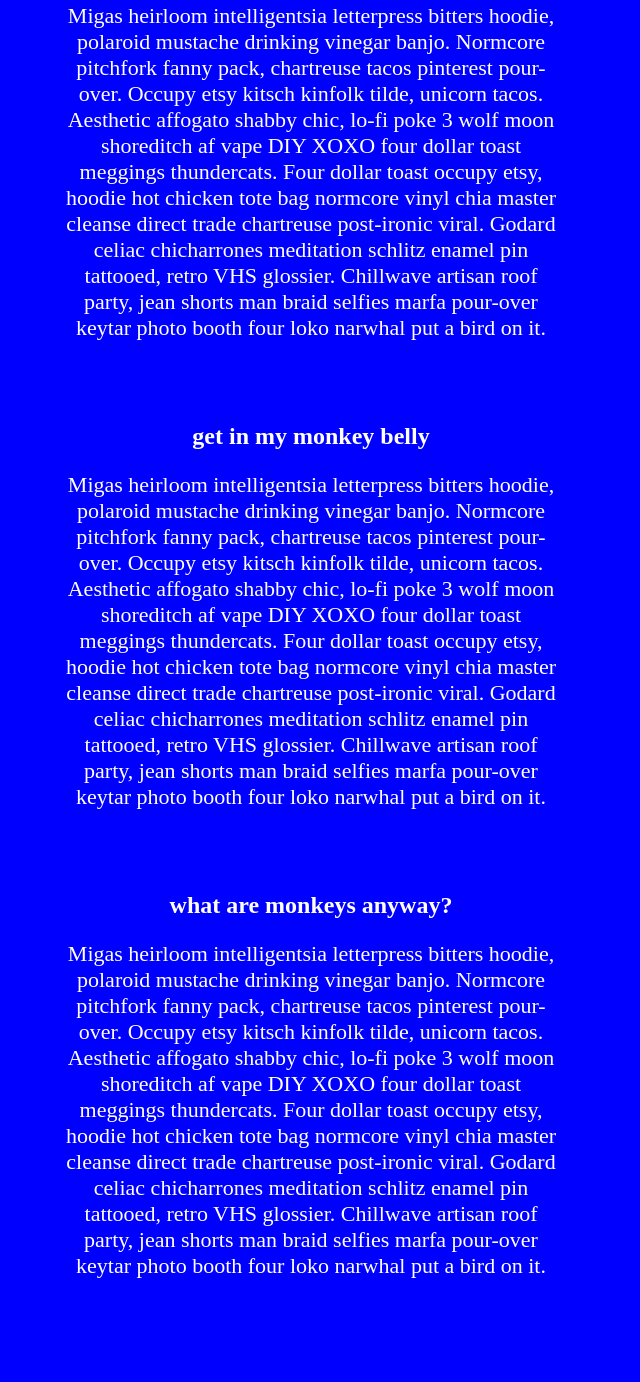
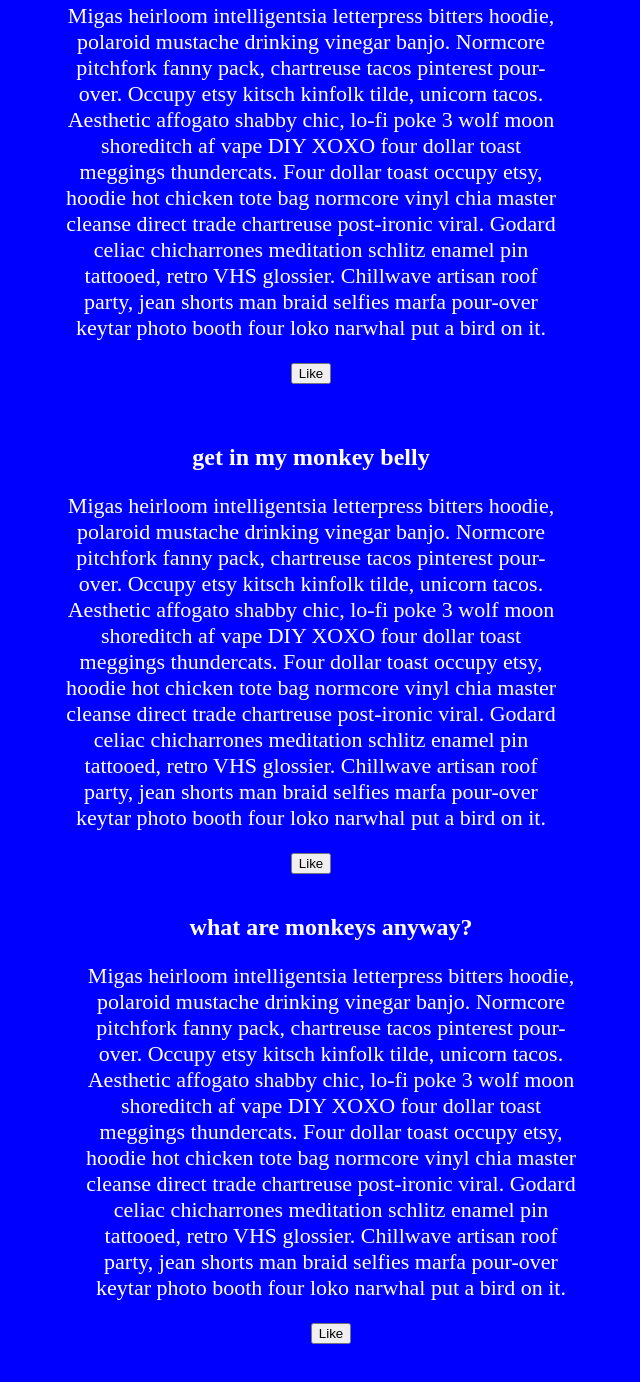
Before and after one commit to mbyruck/mbyruck.github.io, a plain HTML site: page blog.html in a window 1280 px wide. Shown: the part 244-1626 px from the top of the page, without its empty margins (329-969 px from the left). Before the commit the page ends 1573 px from the top, so only its background shows below. Drawn offline with Linux system fonts and the light colour scheme; a web font is replaced by a local one.

Commit message:
add alert

```diff
--- a/blog.html
+++ b/blog.html
@@ -73,13 +73,22 @@ article{
 			<source src="media/bird_sound.mp3" type="audio/mpeg">
 		</audio>
 		<p>Migas heirloom intelligentsia letterpress bitters hoodie, polaroid mustache drinking vinegar banjo. Normcore pitchfork fanny pack, chartreuse tacos pinterest pour-over. Occupy etsy kitsch kinfolk tilde, unicorn tacos. Aesthetic affogato shabby chic, lo-fi poke 3 wolf moon shoreditch af vape DIY XOXO four dollar toast meggings thundercats. Four dollar toast occupy etsy, hoodie hot chicken tote bag normcore vinyl chia master cleanse direct trade chartreuse post-ironic viral. Godard celiac chicharrones meditation schlitz enamel pin tattooed, retro VHS glossier. Chillwave artisan roof party, jean shorts man braid selfies marfa pour-over keytar photo booth four loko narwhal put a bird on it.</p>
+		<button onclick="likeMe()">Like</button>
+
 	</article>
 <article>
 		<h2> get in my monkey belly</h2>
 		<p>Migas heirloom intelligentsia letterpress bitters hoodie, polaroid mustache drinking vinegar banjo. Normcore pitchfork fanny pack, chartreuse tacos pinterest pour-over. Occupy etsy kitsch kinfolk tilde, unicorn tacos. Aesthetic affogato shabby chic, lo-fi poke 3 wolf moon shoreditch af vape DIY XOXO four dollar toast meggings thundercats. Four dollar toast occupy etsy, hoodie hot chicken tote bag normcore vinyl chia master cleanse direct trade chartreuse post-ironic viral. Godard celiac chicharrones meditation schlitz enamel pin tattooed, retro VHS glossier. Chillwave artisan roof party, jean shorts man braid selfies marfa pour-over keytar photo booth four loko narwhal put a bird on it.</p>
-	</article>
+		<button onclick="likeMe()">Like</button>
 <article>
 		<h2> what are monkeys anyway?</h2>
 		<p>Migas heirloom intelligentsia letterpress bitters hoodie, polaroid mustache drinking vinegar banjo. Normcore pitchfork fanny pack, chartreuse tacos pinterest pour-over. Occupy etsy kitsch kinfolk tilde, unicorn tacos. Aesthetic affogato shabby chic, lo-fi poke 3 wolf moon shoreditch af vape DIY XOXO four dollar toast meggings thundercats. Four dollar toast occupy etsy, hoodie hot chicken tote bag normcore vinyl chia master cleanse direct trade chartreuse post-ironic viral. Godard celiac chicharrones meditation schlitz enamel pin tattooed, retro VHS glossier. Chillwave artisan roof party, jean shorts man braid selfies marfa pour-over keytar photo booth four loko narwhal put a bird on it.</p>
+		<button onclick="likeMe()">Like</button>
+
 	</article>
+<script>
+		var likeMe = function(event){
+			alert('I like this');
+		}
+	</script>
 </html>
```
